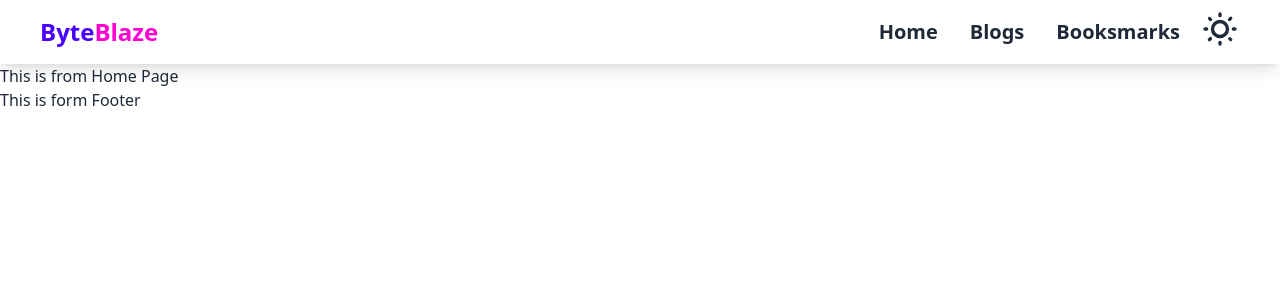
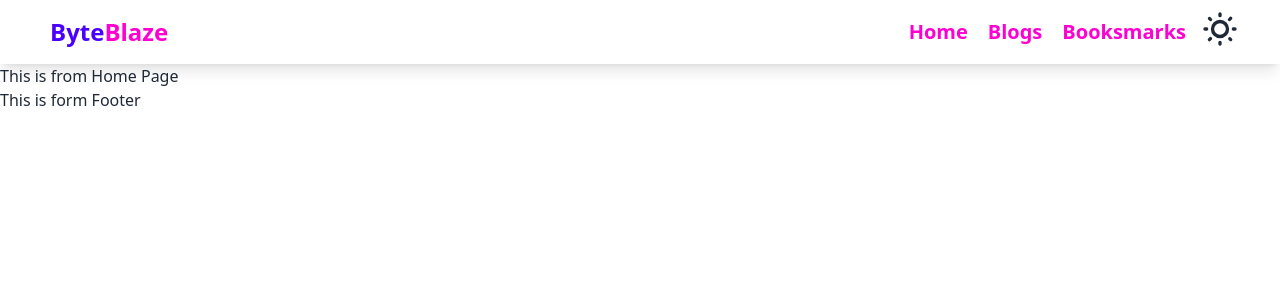
Before and after one commit to developerMohib/ByteBleze-Project, a React (Vite) app: page / in a window 1280 px wide. Shown: the top 300 px of the page. Built offline with nearby package versions, Linux system fonts and the light colour scheme.

Commit message:
fix khaia boslam

```diff
--- a/src/Component/Blogs/Blogs.jsx
+++ b/src/Component/Blogs/Blogs.jsx
@@ -1,6 +1,5 @@
-import React from 'react';
+
 import Blog from '../Blog/Blog';
-import Navber from '../Navber/Navber';
 
 const Blogs = () => {
     return (
--- /dev/null
+++ b/src/Component/Navber/Navber.css
@@ -0,0 +1,3 @@
+a{
+    margin: 0px 10px;
+}
--- a/src/Component/Navber/Navber.jsx
+++ b/src/Component/Navber/Navber.jsx
@@ -1,6 +1,6 @@
 import React, { useEffect, useState } from "react";
-import { Link } from "react-router-dom";
-
+import { NavLink } from "react-router-dom";
+import './Navber.css'
 const Navber = () => {
 
     const [theme, setTheme] = useState('light');
@@ -28,9 +28,9 @@ const Navber = () => {
         </div>
         <div className="flex-none">
           <ul className="menu menu-horizontal px-1 font-bold text-xl">
-            <Link to = '/'  className="mx-4"> Home </Link>
-            <Link to = '/blogs' className="mx-4"> Blogs </Link>
-            <Link to = '/booksmarks' className="mx-4"> Booksmarks </Link>
+            <NavLink to = '/'  className= { ({isActice}) => isActice ? 'text-primary' : 'text-secondary' } > Home </NavLink>
+            <NavLink to = '/blogs' className= { ({isActice}) => isActice ? 'text-primary' : 'text-secondary' }> Blogs </NavLink>
+            <NavLink to = '/booksmarks' className= { ({isActice}) => isActice ? 'text-primary' : 'text-secondary' }> Booksmarks </NavLink>
           </ul>
           <div>
             <label className="swap swap-rotate">
```
